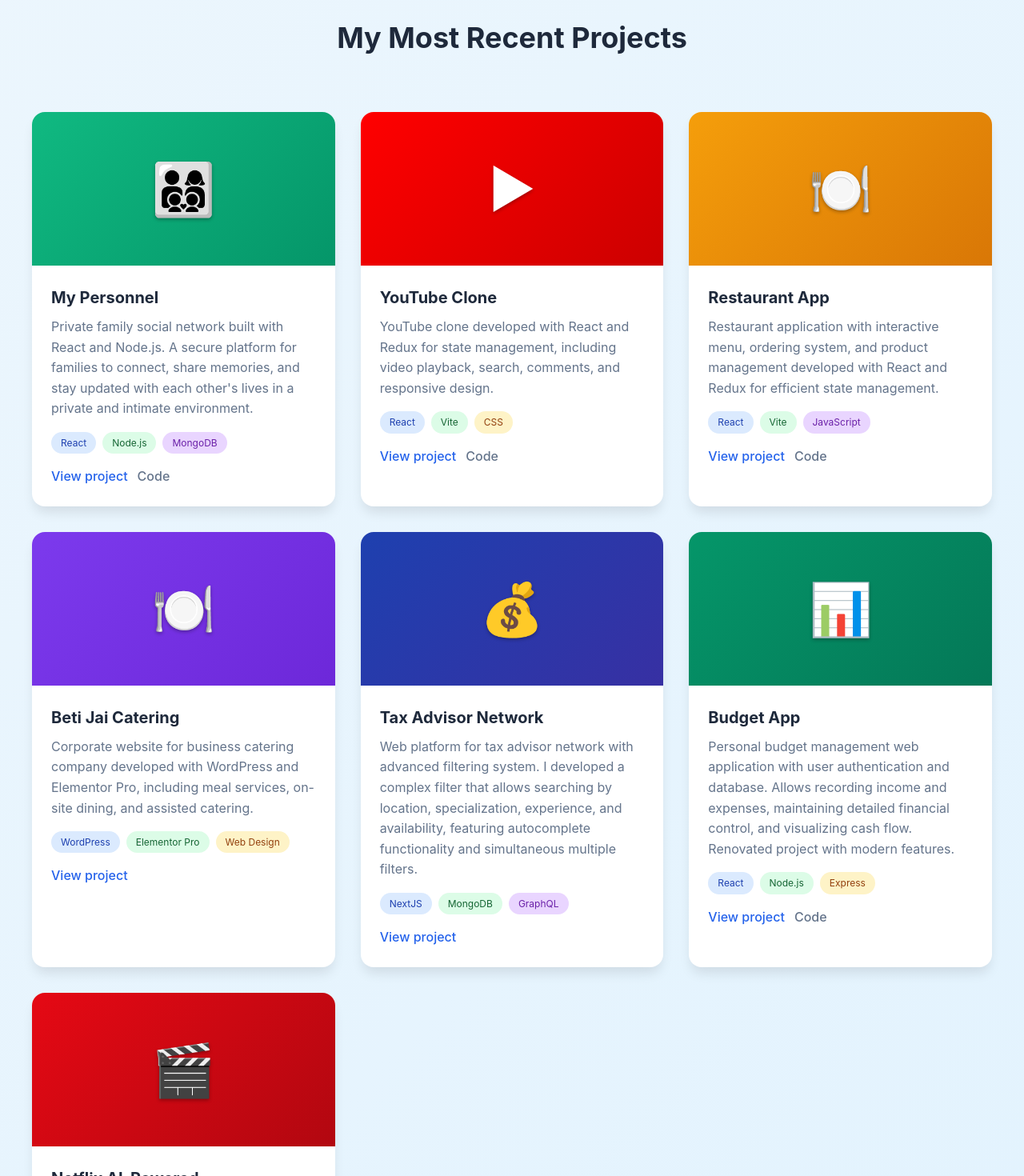
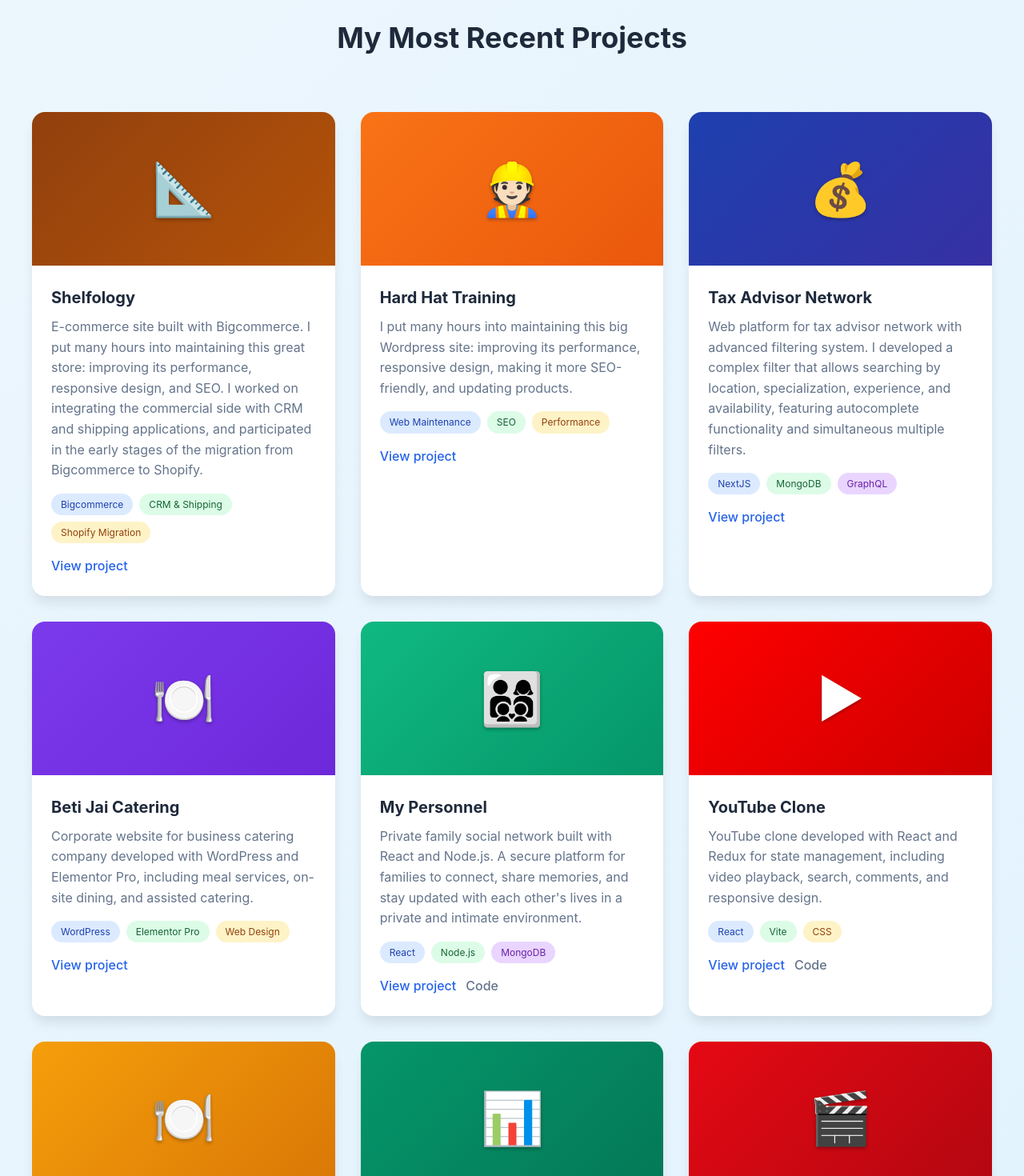
Before and after one commit to Monzon-Elias/myePortfolio, a React (Vite) app: page / in a window 1280 px wide. Shown: the part 4070-5540 px from the top of the page at 80% size. Built offline with nearby package versions, Linux system fonts and the light colour scheme.

Commit message:
projects addings and reordering

```diff
--- a/src/components/Projects/Projects.css
+++ b/src/components/Projects/Projects.css
@@ -105,6 +105,26 @@
   text-shadow: 0 2px 4px rgba(0, 0, 0, 0.3);
 }
 
+.project-image.hardhat {
+  background: linear-gradient(135deg, #f97316 0%, #ea580c 100%);
+}
+
+.project-image.hardhat::before {
+  content: "👷🏻";
+  font-size: 4rem;
+  text-shadow: 0 2px 4px rgba(0, 0, 0, 0.3);
+}
+
+.project-image.shelfology {
+  background: linear-gradient(135deg, #92400e 0%, #b45309 100%);
+}
+
+.project-image.shelfology::before {
+  content: "📐";
+  font-size: 4rem;
+  text-shadow: 0 2px 4px rgba(0, 0, 0, 0.3);
+}
+
 .project-content {
   padding: 1.5rem;
 }
@@ -200,6 +220,16 @@
   display: none;
 }
 
+/* Hide code link for Hard Hat Training project */
+.hardhat-code-link {
+  display: none;
+}
+
+/* Hide code link for Shelfology project */
+.shelfology-code-link {
+  display: none;
+}
+
 /* Responsive Design */
 @media (min-width: 768px) {
   .projects-grid {
--- a/src/components/Projects/Projects.jsx
+++ b/src/components/Projects/Projects.jsx
@@ -8,6 +8,134 @@
           {t.projects.title}
         </h2>
         <div className="projects-grid">
+          {/* Shelfology Project */}
+          <div className="project-card">
+            <div className="project-image shelfology"></div>
+            <div className="project-content">
+              <h3 className="project-title">
+                {t.projects.shelfology.title}
+              </h3>
+              <p className="project-description">
+                {t.projects.shelfology.description}
+              </p>
+              <div className="project-tech">
+                <span className="tech-tag">
+                  Bigcommerce
+                </span>
+                <span className="tech-tag green">
+                  CRM & Shipping
+                </span>
+                <span className="tech-tag yellow">
+                  Shopify Migration
+                </span>
+              </div>
+              <div className="project-links">
+                <a href="https://shelfology.com/" target="_blank" rel="noopener noreferrer" className="project-link">
+                  {t.projects.shelfology.viewProject}
+                </a>
+                <a href="#" className="project-link secondary shelfology-code-link">
+                  {t.projects.shelfology.code}
+                </a>
+              </div>
+            </div>
+          </div>
+
+          {/* Hard Hat Training Project */}
+          <div className="project-card">
+            <div className="project-image hardhat"></div>
+            <div className="project-content">
+              <h3 className="project-title">
+                {t.projects.hardhat.title}
+              </h3>
+              <p className="project-description">
+                {t.projects.hardhat.description}
+              </p>
+              <div className="project-tech">
+                <span className="tech-tag">
+                  Web Maintenance
+                </span>
+                <span className="tech-tag green">
+                  SEO
+                </span>
+                <span className="tech-tag yellow">
+                  Performance
+                </span>
+              </div>
+              <div className="project-links">
+                <a href="https://www.hardhattraining.com/" target="_blank" rel="noopener noreferrer" className="project-link">
+                  {t.projects.hardhat.viewProject}
+                </a>
+                <a href="#" className="project-link secondary hardhat-code-link">
+                  {t.projects.hardhat.code}
+                </a>
+              </div>
+            </div>
+          </div>
+
+          {/* Tax Advisor Network Project */}
+          <div className="project-card">
+            <div className="project-image taxadvisor"></div>
+            <div className="project-content">
+              <h3 className="project-title">
+                {t.projects.taxAdvisor.title}
+              </h3>
+              <p className="project-description">
+                {t.projects.taxAdvisor.description}
+              </p>
+              <div className="project-tech">
+                <span className="tech-tag">
+                  NextJS
+                </span>
+                <span className="tech-tag green">
+                  MongoDB
+                </span>
+                <span className="tech-tag purple">
+                  GraphQL
+                </span>
+              </div>
+              <div className="project-links">
+                <a href="https://taxadvisornetwork.markjkohler.com/" target="_blank" rel="noopener noreferrer" className="project-link">
+                  {t.projects.taxAdvisor.viewProject}
+                </a>
+                <a href="#" className="project-link secondary taxadvisor-code-link">
+                  {t.projects.taxAdvisor.code}
+                </a>
+              </div>
+            </div>
+          </div>
+
+          {/* Beti Jai Catering Project */}
+          <div className="project-card">
+            <div className="project-image betijai"></div>
+            <div className="project-content">
+              <h3 className="project-title">
+                {t.projects.betijai.title}
+              </h3>
+              <p className="project-description">
+                {t.projects.betijai.description}
+              </p>
+              <div className="project-tech">
+                <span className="tech-tag">
+                  WordPress
+                </span>
+                <span className="tech-tag green">
+                  Elementor Pro
+                </span>
+                <span className="tech-tag yellow">
+                  Web Design
+                </span>
+              </div>
+              <div className="project-links">
+                <a href="https://betijai.com.ar/" target="_blank" rel="noopener noreferrer" className="project-link">
+                  {t.projects.betijai.viewProject}
+                </a>
+                <a href="#" className="project-link secondary betijai-code-link">
+                  {t.projects.betijai.code}
+                </a>
+              </div>
+            </div>
+          </div>
+
           {/* My Personnel Project */}
           <div className="project-card">
             <div className="project-image personnel"></div>
@@ -104,70 +232,6 @@
             </div>
           </div>
 
-          {/* Beti Jai Catering Project */}
-          <div className="project-card">
-            <div className="project-image betijai"></div>
-            <div className="project-content">
-              <h3 className="project-title">
-                {t.projects.betijai.title}
-              </h3>
-              <p className="project-description">
-                {t.projects.betijai.description}
-              </p>
-              <div className="project-tech">
-                <span className="tech-tag">
-                  WordPress
-                </span>
-                <span className="tech-tag green">
-                  Elementor Pro
-                </span>
-                <span className="tech-tag yellow">
-                  Web Design
-                </span>
-              </div>
-              <div className="project-links">
-                <a href="https://betijai.com.ar/" target="_blank" rel="noopener noreferrer" className="project-link">
-                  {t.projects.betijai.viewProject}
-                </a>
-                <a href="#" className="project-link secondary betijai-code-link">
-                  {t.projects.betijai.code}
-                </a>
-              </div>
-            </div>
-          </div>
-
-          {/* Tax Advisor Network Project */}
-          <div className="project-card">
-            <div className="project-image taxadvisor"></div>
-            <div className="project-content">
-              <h3 className="project-title">
-                {t.projects.taxAdvisor.title}
-              </h3>
-              <p className="project-description">
-                {t.projects.taxAdvisor.description}
-              </p>
-              <div className="project-tech">
-                <span className="tech-tag">
-                  NextJS
-                </span>
-                <span className="tech-tag green">
-                  MongoDB
-                </span>
-                <span className="tech-tag purple">
-                  GraphQL
-                </span>
-              </div>
-              <div className="project-links">
-                <a href="https://taxadvisornetwork.markjkohler.com/" target="_blank" rel="noopener noreferrer" className="project-link">
-                  {t.projects.taxAdvisor.viewProject}
-                </a>
-                <a href="#" className="project-link secondary taxadvisor-code-link">
-                  {t.projects.taxAdvisor.code}
-                </a>
-              </div>
-            </div>
-          </div>
-
           {/* Budget App Project */}
           <div className="project-card">
             <div className="project-image budget"></div>
--- a/src/translations/en.js
+++ b/src/translations/en.js
@@ -131,6 +131,18 @@
       description: "Personal budget management web application with user authentication and database. Allows recording income and expenses, maintaining detailed financial control, and visualizing cash flow. Renovated project with modern features.",
       viewProject: "View project",
       code: "Code"
+    },
+    hardhat: {
+      title: "Hard Hat Training",
+      description: "I put many hours into maintaining this big Wordpress site: improving its performance, responsive design, making it more SEO-friendly, and updating products.",
+      viewProject: "View project",
+      code: "Code"
+    },
+    shelfology: {
+      title: "Shelfology",
+      description: "E-commerce site built with Bigcommerce. I put many hours into maintaining this great store: improving its performance, responsive design, and SEO. I worked on integrating the commercial side with CRM and shipping applications, and participated in the early stages of the migration from Bigcommerce to Shopify.",
+      viewProject: "View project",
+      code: "Code"
     }
   },
   contact: {
--- a/src/translations/es.js
+++ b/src/translations/es.js
@@ -131,6 +131,18 @@
       description: "Aplicación web de gestión de presupuesto personal con autenticación de usuarios y base de datos. Permite registrar ingresos y gastos, llevar un control financiero detallado y visualizar el flujo de dinero. Proyecto renovado con funcionalidades modernas.",
       viewProject: "Ver proyecto",
       code: "Código"
+    },
+    hardhat: {
+      title: "Hard Hat Training",
+      description: "Metí muchas horas manteniendo esta enorme página hecha con Wordpress: mejorando su performance, diseño responsivo, haciéndola más SEO friendly y actualizando productos.",
+      viewProject: "Ver proyecto",
+      code: "Código"
+    },
+    shelfology: {
+      title: "Shelfology",
+      description: "Tienda e-commerce construida con Bigcommerce. Metí muchas horas manteniendo esta gran tienda: mejorando su performance, diseño responsivo y SEO. Trabajé en la integración de la parte comercial con aplicaciones CRM y de envíos, y participé en las primeras etapas de la migración de Bigcommerce a Shopify.",
+      viewProject: "Ver proyecto",
+      code: "Código"
     }
   },
   contact: {
```
Also changed, not shown: src/components/About/About.css (line endings or trailing spaces), src/components/Contact/Contact.css (line endings or trailing spaces), src/components/Footer/Footer.css (line endings or trailing spaces), src/components/Skills/Skills.jsx (line endings or trailing spaces).
